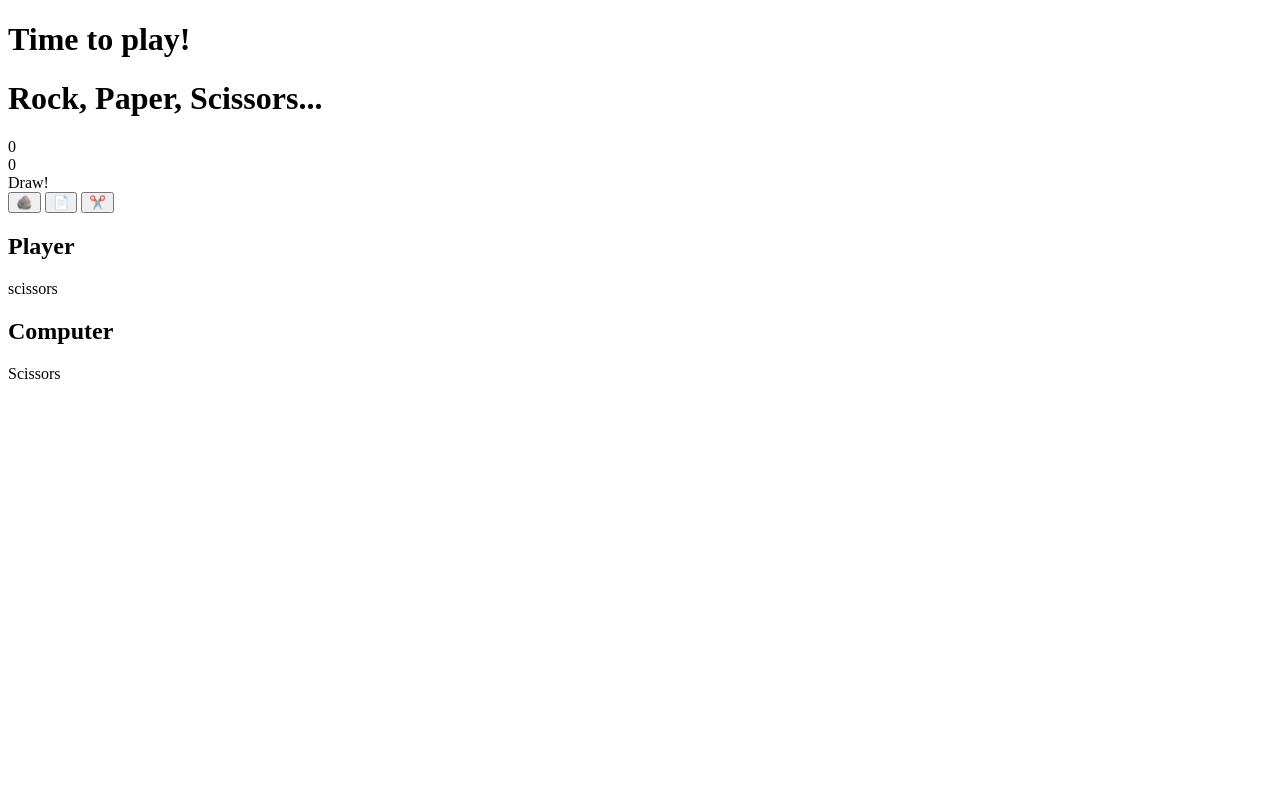
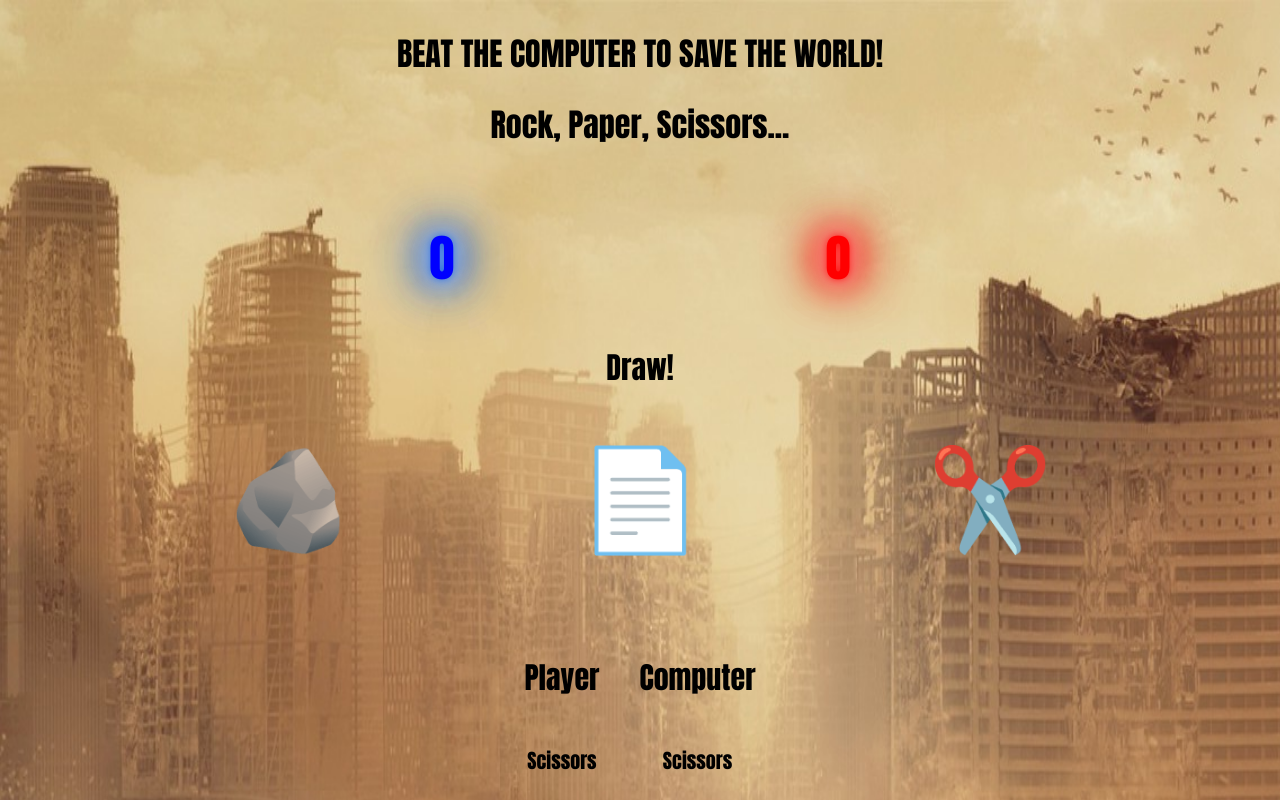
Before and after one commit to dhruv2253/Rock-Paper-Scissors, a plain HTML site: page index.html in a window 1280 px wide. Both pictures are taken after a click on the button "✂️". Shown: the top 800 px of the page. Drawn offline with Linux system fonts and the light colour scheme.

Commit message:
completed css portion. still need cleaning

```diff
--- a/index.html
+++ b/index.html
@@ -4,27 +4,28 @@
     <meta charset="UTF-8">
     <meta http-equiv="X-UA-Compatible" content="IE=edge">
     <meta name="viewport" content="width=device-width, initial-scale=1.0">
+    <link rel="stylesheet" href="style.css">
     <title>RPS</title>
 </head>
 <body>
 
     <div class="heading">
-        <h1 class="welcome">Time to play!</h1>
+        <h1 class="welcome">BEAT THE COMPUTER TO SAVE THE WORLD!</h1>
         <h1 class="RPS">Rock, Paper, Scissors...</h1>
     </div>
 
     <div class="container">
         <div class="score">
-            <div class="player-score">0</div>
-            <div class="comp-score">0</div>
+            <div class="player-score glow1">0</div>
+            <div class="comp-score glow2">0</div>
 
         </div>
         <div class="message"></div>
 
         <div class="selections">
-            <button class="selection" data-selection="rock" >🪨</button>
-            <button class="selection" data-selection="paper" >📄</button>
-            <button class="selection" data-selection="scissors" >✂️</button>
+            <button class="selection grow glow-button" data-selection="Rock" >🪨</button>
+            <button class="selection grow glow-button" data-selection="Paper" >📄</button>
+            <button class="selection grow glow-button" data-selection="Scissors" >✂️</button>
         </div>
 
 
@@ -33,8 +34,6 @@
                 <h2 class="history-head">Player</h2>
                 <div class="player-selection"></div>
             </div>
-        </div>
-        <div class="sHistory">
             <div class="dashboard-side">
                 <h2 class="history-head">Computer</h2>
                 <div class="comp-selection"></div>
@@ -42,6 +41,10 @@
         </div>
     </div>
 
+    <footer>
+        <p class="credit">Made by: Dhruv Patel</p>
+        <a class="git" href="https://github.com/dhruv2253"target="_blank">GitHub</a>
+    </footer>
     <script src="javascript.js"></script>
 </body>
 </html>
--- a/javascript.js
+++ b/javascript.js
@@ -38,39 +38,39 @@ let compWin = 0;
 function playRound(playerSelection, computerSelection){
 
     // Ff player chooses rock and computer chooses paper
-    if (playerSelection === "rock" && computerSelection === "Paper"){
+    if (playerSelection === "Rock" && computerSelection === "Paper"){
         // Display what happens, and increment compWin by 1
 
         roundMessage.textContent = "You Lose! Paper beats rock";
         compWin++;
     }
     // If player chooses rock and computer chooses scissors
-    else if (playerSelection === "rock" && computerSelection === "Scissors"){
+    else if (playerSelection === "Rock" && computerSelection === "Scissors"){
        // Display what happens, and increment playerWin by 1
        roundMessage.textContent = "You Win! Rock beats scissors";
         playerWin++;
 
     }
     // If player chooses paper and computer chooses scissors
-    else if (playerSelection === "paper" && computerSelection === "Scissors"){
+    else if (playerSelection === "Paper" && computerSelection === "Scissors"){
         // Display what happens, and increment compWin by 1
         roundMessage.textContent = "You Lose! Scissors beat paper";
         compWin++;
     }
     // If player chooses paper and computer chooses rock
-    else if (playerSelection === "paper" && computerSelection === "Rock"){
+    else if (playerSelection === "Paper" && computerSelection === "Rock"){
         // Display what happens, and increment playerWin by 1
         roundMessage.textContent = "You Win! Paper beats rock";
         playerWin++;
     }
     // If player chooses scissors and computer chooses paper
-    else if (playerSelection  === "scissors" && computerSelection === "Paper"){
+    else if (playerSelection  === "Scissors" && computerSelection === "Paper"){
         // Display what happens, and increment playerWin by 1
         roundMessage.textContent = "You Win! Scissors beats paper";
         playerWin++;
     }
     // If player chooses scissors and computer chooses rock
-    else if (playerSelection === "scissors" && computerSelection === "Rock"){
+    else if (playerSelection === "Scissors" && computerSelection === "Rock"){
         // Display what happens, and increment compWin by 1
         roundMessage.textContent = "You Lose! Rock beats scissors";
         compWin++;
@@ -93,15 +93,9 @@ function paragraph(text) {
     return p;
 }
 
-function winner(){
-    let t = ""
-    if (playerWin === 5)
-        t = "You win the game!";
-    else if (compWin === 5)
-        t = "Computer wins the game!"
 
-    win.appendChild(paragraph(t));
-}
+
+
 
 // Main game function to play the game
 function game(playerSelect){
@@ -109,14 +103,15 @@ function game(playerSelect){
     let playerSelection = playerSelect
     let computerSelection = getComputerChoice();
     playRound(playerSelection, computerSelection);
+
     player.appendChild(paragraph(playerSelection));
     comp.appendChild(paragraph(computerSelection));
 
     if (playerWin >= 5 && compWin < 5){
-        roundMessage.textContent = "You won the game!"
+        roundMessage.textContent = "You won the game! The world is saved!"
     }
     else if (playerWin <5 && compWin === 5){
-        roundMessage.textContent = "The computer won the game!"
+        roundMessage.textContent = "The computer won the game... The world is destroyed."
     }
 
 
--- /dev/null
+++ b/style.css
@@ -0,0 +1,122 @@
+body{
+    display: flex;
+    flex-direction: column;
+    background-image: url("city.jpeg");
+    background-repeat: no-repeat;
+    background-size: 1500px 1500px;
+    font-family: Impact, Haettenschweiler, 'Arial Narrow Bold', sans-serif;
+}
+
+
+.heading{
+    text-align: center;
+}
+
+.selections {
+    display: flex;
+    justify-content: space-evenly;
+
+
+
+}
+.selection {
+    font-size: 100px;
+}
+
+button {
+	background-color: rgba(255,255,255,0);
+    border: none;
+
+}
+
+.grow {
+    transition: all .2s ease-in-out;
+    }
+
+    .grow:hover {
+    transform: scale(1.5);
+    }
+
+.score {
+    display: flex;
+    justify-content: space-evenly;
+    margin: 50px;
+    font-size: 50px;
+}
+
+.message {
+    display: flex;
+    justify-content: center;
+    margin: 50px;
+    font-size: 30px;
+}
+
+
+
+.sHistory {
+    display: flex;
+    justify-content: center;
+    margin: 50px;
+    font-size: 20px;
+}
+
+.dashboard-side {
+    display: flex;
+    flex-direction: column;
+    align-items: center;
+    margin: 20px;
+  }
+
+  .heading-sub {
+    font-size: 35px;
+    font-weight: 500;
+    margin-bottom: 10px;
+  }
+
+
+  .glow1 {
+    font-size: 50px;
+    color: blue;
+    text-align: center;
+    -webkit-animation: glow1 1s ease-in-out infinite alternate;
+    -moz-animation: glow1 1s ease-in-out infinite alternate;
+    animation: glow1 1s ease-in-out infinite alternate;
+  }
+
+  @keyframes glow1 {
+    from {
+      text-shadow: 0 0 10px #1B62DC, 0 0 20px #fff, 0 0 30px #1B62DC, 0 0 40px #1B62DC, 0 0 50px #1B62DC, 0 0 60px #1B62DC, 0 0 70px #1B62DC;
+    }
+    to {
+      text-shadow: 0 0 20px #fff, 0 0 30px #1B62DC 0 0 40px #1B62DC, 0 0 50px #1B62DC, 0 0 60px #1B62DC, 0 0 70px #1B62DC 0 0 80px #1B62DC;
+    }
+  }
+
+
+  .glow2 {
+    font-size: 50px;
+    color: red;
+    text-align: center;
+    -webkit-animation: glow2 1s ease-in-out infinite alternate;
+    -moz-animation: glow2 1s ease-in-out infinite alternate;
+    animation: glow2 1s ease-in-out infinite alternate;
+  }
+
+  @keyframes glow2 {
+    from {
+      text-shadow: 0 0 10px #FF0000, 0 0 20px #fff, 0 0 30px #FF0000, 0 0 40px #FF0000, 0 0 50px #FF0000, 0 0 60px #FF0000, 0 0 70px #FF0000;
+    }
+    to {
+      text-shadow: 0 0 20px #fff, 0 0 30px #FF0000 0 0 40px #FF0000, 0 0 50px #FF0000, 0 0 60px #FF0000, 0 0 70px #FF0000 0 0 80px #FF0000;
+    }
+  }
+.credit {
+    font-size: 20px;
+}
+.git{
+    color: black;
+}
+.git:link { text-decoration: none; }
+.git:visited { text-decoration: none; }
+.git:hover { text-decoration: none; }
+.git:active { text-decoration: none; }
```
Also changed, not shown: city.jpeg (added).
